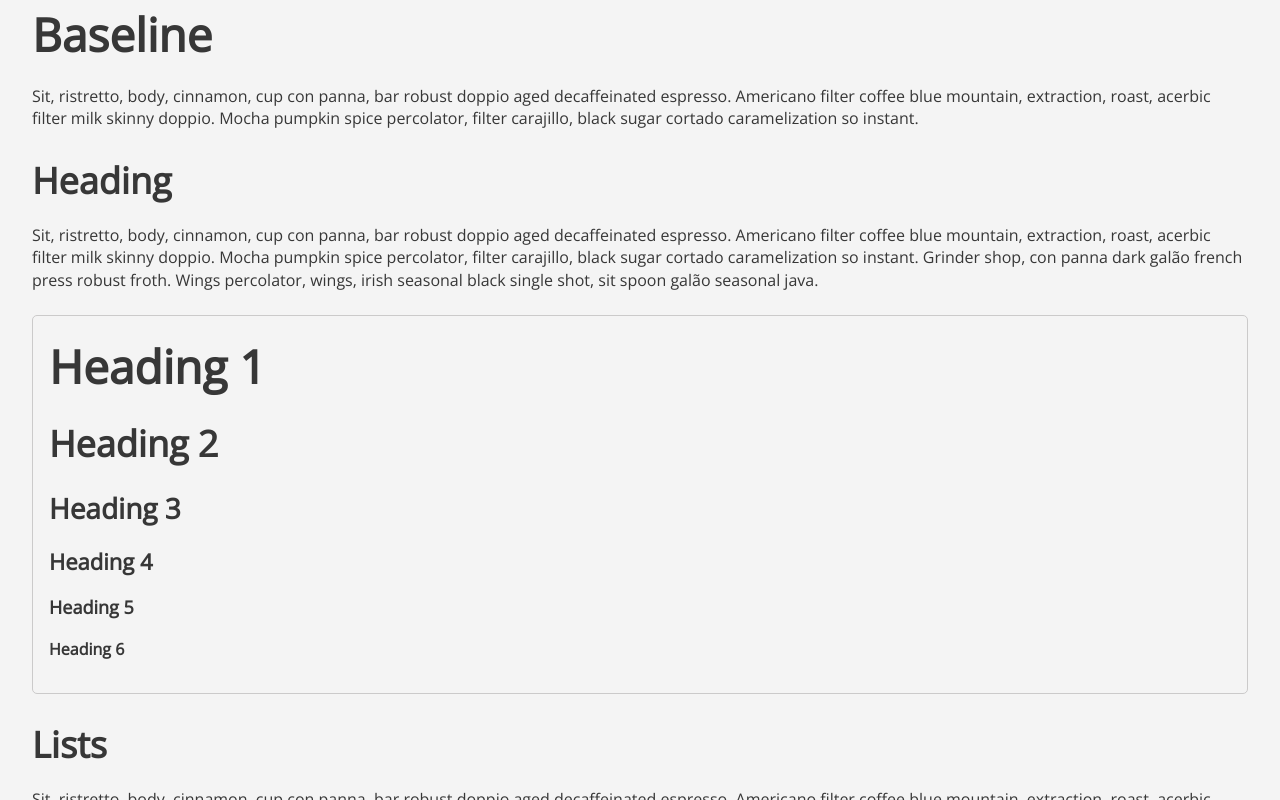
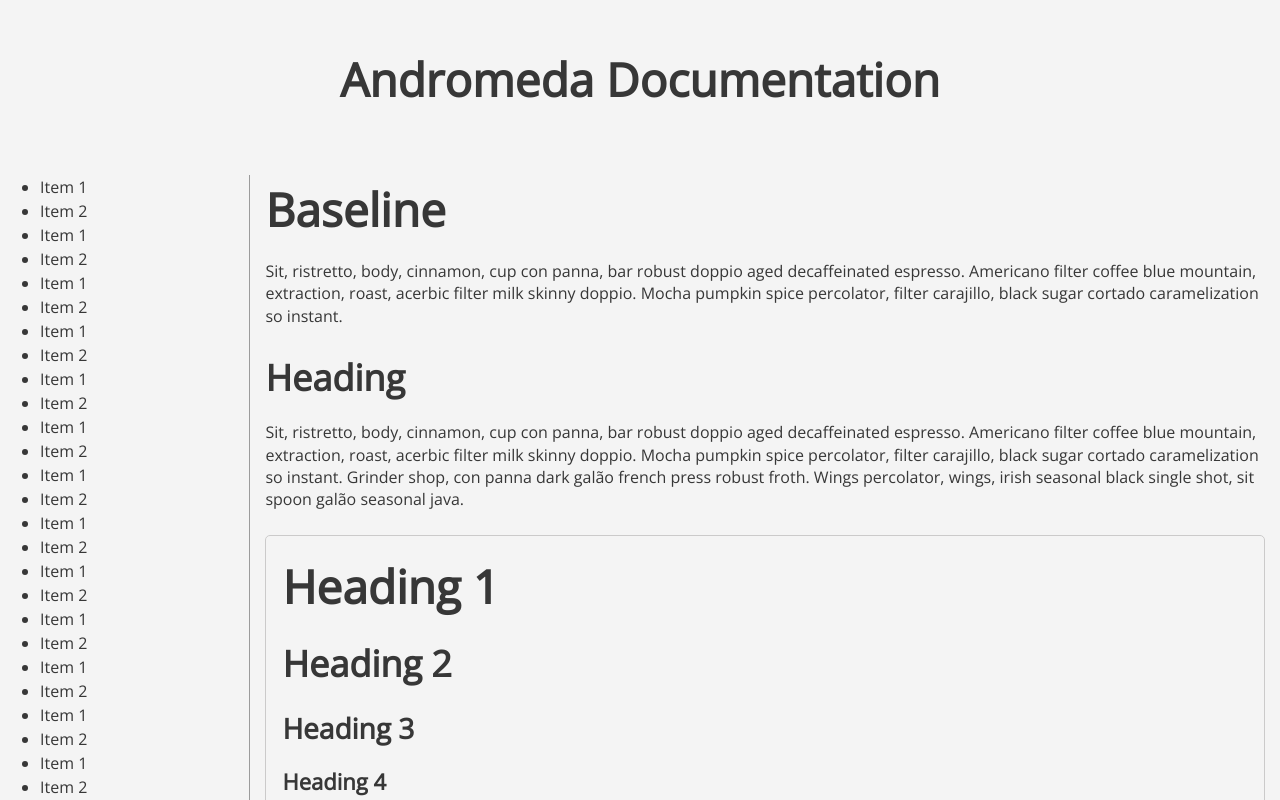
Before and after one commit to dreamistlabs/andromeda, a React (Create React App) app: page / in a window 1280 px wide. Shown: the top 800 px of the page. Built offline with nearby package versions, Linux system fonts and the light colour scheme.

Commit message:
Save progress designing docs layout

```diff
--- a/public/assets/stylesheets/docs.css
+++ b/public/assets/stylesheets/docs.css
@@ -80,6 +80,39 @@ p {
 .docs.section {
   margin-bottom: 1.5rem; }
 
+.docs.banner-section {
+  display: flex;
+  justify-content: center;
+  align-items: center;
+  position: fixed;
+  top: 0;
+  left: 0;
+  padding: 1.5rem;
+  width: 100%;
+  height: 175px; }
+
+.docs.main-section {
+  position: relative;
+  top: 175px;
+  width: 100%;
+  height: 100%; }
+
+.docs.sidebar {
+  position: fixed;
+  top: 175px;
+  left: 0;
+  width: 250px;
+  min-width: 250px;
+  max-width: 250px;
+  height: calc(100vh - 175px);
+  border-right: 1px solid #9B9B9B;
+  overflow-y: scroll; }
+
+.docs.content-section {
+  position: relative;
+  left: 250px;
+  width: calc(100vw - 250px); }
+
 .docs.footer {
   padding: 1rem 0;
   width: 100%;
--- a/src/components/App.js
+++ b/src/components/App.js
@@ -9,6 +9,51 @@ class App extends Component {
   render() {
     return (
       <div className="App">
+        <div className="docs banner-section">
+          <div className="docs logo">
+            <h1>Andromeda <span>Documentation</span></h1>
+          </div>
+        </div>
+        <div className="docs main-section">
+          <div className="docs sidebar">
+            <nav className="docs">
+              <ul>
+                <li>Item 1</li>
+                <li>Item 2</li>
+                <li>Item 1</li>
+                <li>Item 2</li>
+                <li>Item 1</li>
+                <li>Item 2</li>
+                <li>Item 1</li>
+                <li>Item 2</li>
+                <li>Item 1</li>
+                <li>Item 2</li>
+                <li>Item 1</li>
+                <li>Item 2</li>
+                <li>Item 1</li>
+                <li>Item 2</li>
+                <li>Item 1</li>
+                <li>Item 2</li>
+                <li>Item 1</li>
+                <li>Item 2</li>
+                <li>Item 1</li>
+                <li>Item 2</li>
+                <li>Item 1</li>
+                <li>Item 2</li>
+                <li>Item 1</li>
+                <li>Item 2</li>
+                <li>Item 1</li>
+                <li>Item 2</li>
+                <li>Item 1</li>
+                <li>Item 2</li>
+                <li>Item 1</li>
+                <li>Item 2</li>
+
+              </ul>
+            </nav>
+          </div>
+          <div className="docs content-section">
+
             <BaselinePage />
 
             <footer className="docs footer">
@@ -21,6 +66,8 @@ class App extends Component {
               </div>
             </footer>
           </div>
+        </div>
+      </div>
     );
   }
 }
--- a/src/pages/baseline.jsx
+++ b/src/pages/baseline.jsx
@@ -22,7 +22,7 @@ export default class BaselinePage extends Component {
 
   render() {
     return(
-      <div className="container-fluid">
+      <div className="container">
         <h1 className="docs heading">Baseline</h1>
         <p>
           Sit, ristretto, body, cinnamon, cup con panna, bar robust doppio aged decaffeinated espresso. Americano filter coffee blue mountain, extraction, roast, acerbic filter milk skinny doppio. Mocha pumpkin spice percolator, filter carajillo, black sugar cortado caramelization so instant.
--- a/src/scss/docs.scss
+++ b/src/scss/docs.scss
@@ -39,6 +39,9 @@ $docs-breakpoint-laptop:           900px;
 $docs-breakpoint-desktop:          1200px;
 $docs-breakpoint-desktop-hd:       1800px;
 
+$docs-sidebar-width:         250px;
+$docs-banner-height:         175px;
+
 
 /*********************************************
   MIXINS
@@ -75,6 +78,39 @@ p {
 .docs.section {
   margin-bottom: $docs-spacing-unit;
 }
+.docs.banner-section {
+  display: flex;
+  justify-content: center;
+  align-items: center;
+  position: fixed;
+  top: 0;
+  left: 0;
+  padding: $docs-spacing-unit;
+  width: 100%;
+  height: $docs-banner-height;
+}
+.docs.main-section {
+  position: relative;
+  top: $docs-banner-height;
+  width: 100%;
+  height: 100%;
+}
+.docs.sidebar {
+  position: fixed;
+  top: $docs-banner-height;
+  left: 0;
+  width: $docs-sidebar-width;
+  min-width: $docs-sidebar-width;
+  max-width: $docs-sidebar-width;
+  height: calc(100vh - #{$docs-banner-height});
+  border-right: 1px solid $docs-gray-color;
+  overflow-y: scroll;
+}
+.docs.content-section {
+  position: relative;
+  left: $docs-sidebar-width;
+  width: calc(100vw - #{$docs-sidebar-width});
+}
 
 .docs.footer {
   padding: $docs-spacing-unit-small 0;
```
Lines whose indentation alone changed are shown as unchanged.
